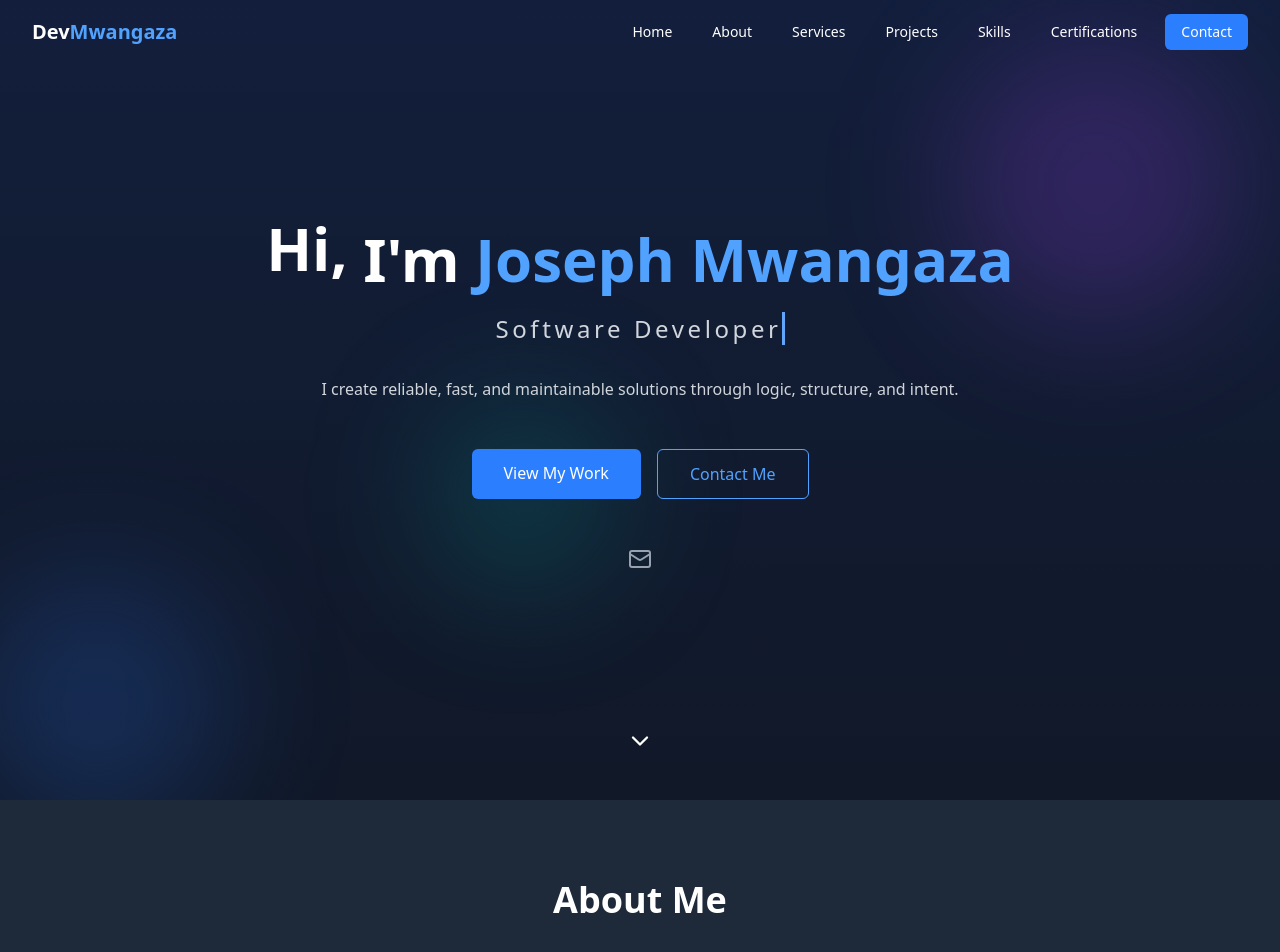
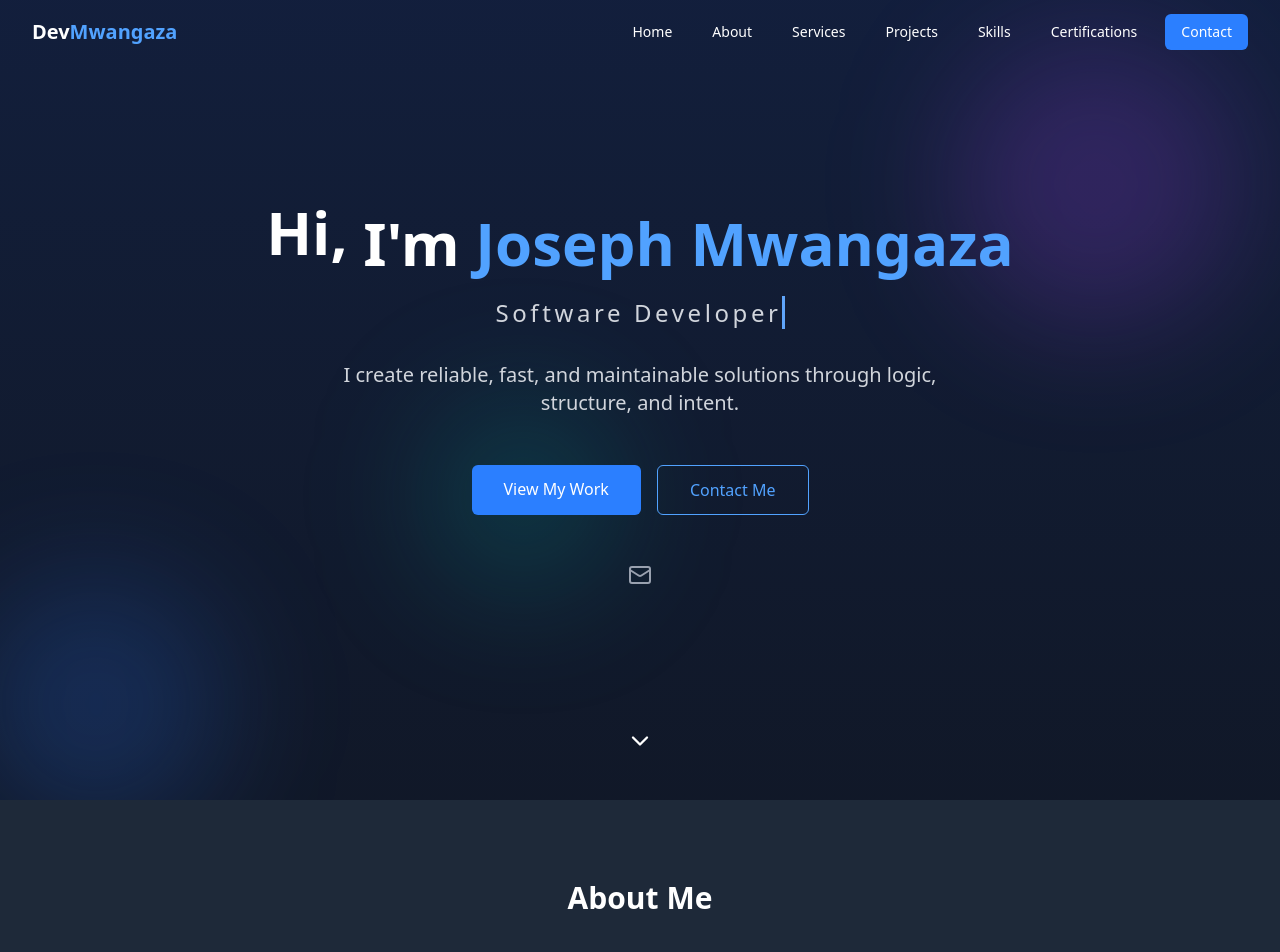
Before and after one commit to mwangaza12/Portfolio-Website, a React (Vite) app: page / in a window 1280 px wide. Shown: the top 952 px of the page. Built offline with nearby package versions, Linux system fonts and the light colour scheme.

Commit message:
Font changes

```diff
--- a/src/components/About.jsx
+++ b/src/components/About.jsx
@@ -1,5 +1,4 @@
 import { useRef, useState, useEffect } from "react";
-import pic from "../assets/mine.JPG";
 import me from "../assets/me.jpeg"
 export default function About() {
     const useInView = (ref) => {
@@ -40,7 +39,7 @@ export default function About() {
     return (
       <section id="about" className="py-20 bg-gray-800">
         <div className="max-w-7xl mx-auto px-4 sm:px-6 lg:px-8">
-          <h2 className="text-3xl md:text-4xl font-bold text-center text-white mb-16">About Me</h2>
+          <h2 className="text-xl lg:text-3xl md:text-4xl font-bold text-center text-white mb-16">About Me</h2>
 
           <div className="grid grid-cols-1 lg:grid-cols-2 gap-12 items-center">
             <AnimatedSection>
@@ -55,7 +54,7 @@ export default function About() {
 
             <AnimatedSection>
               <div>
-                <h3 className="text-2xl font-bold text-blue-400 mb-4">Joseph Mwangaza Mokoli</h3>
+                <h3 className="text-md lg:text-2xl font-bold text-blue-400 mb-4">Joseph Mwangaza Mokoli</h3>
                 <p className="text-gray-300 mb-6">
                     I don’t just write code — I design systems, solve problems, and bring ideas to life. With over 1 year in software development, I’ve shipped products that power startups, streamline businesses, and delight users.
                 </p>
--- a/src/components/Hero.jsx
+++ b/src/components/Hero.jsx
@@ -18,7 +18,7 @@ export default function Hero() {
             <div className="text-xl sm:text-2xl text-gray-300 mb-8">
               <span className="typewriter">Software Developer</span>
             </div>
-            <p className="text-gray-300 max-w-2xl mx-auto mb-12">
+            <p className="text-gray-300 max-w-2xl mx-auto mb-12 lg:text-xl">
               I create reliable, fast, and maintainable solutions through logic, structure, and intent.
             </p>
             <div className="flex flex-col sm:flex-row gap-4 justify-center">
```
